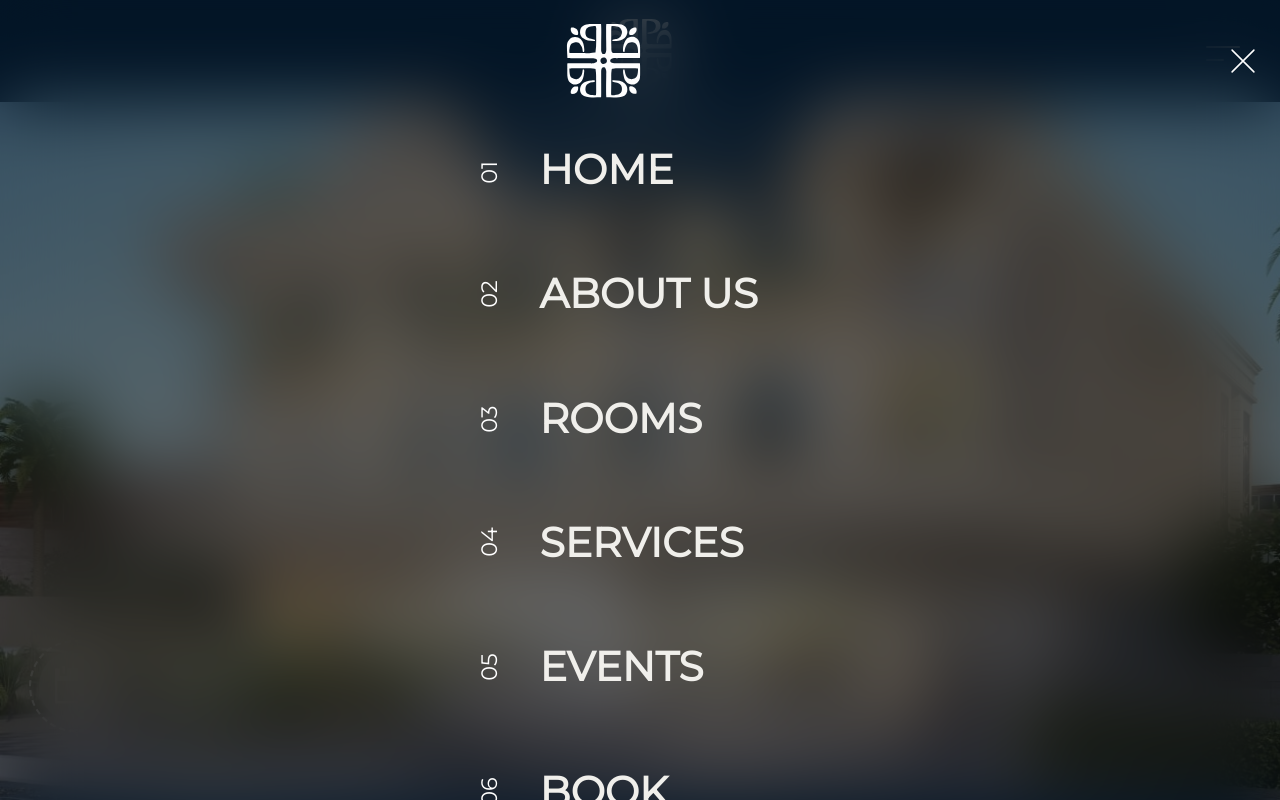
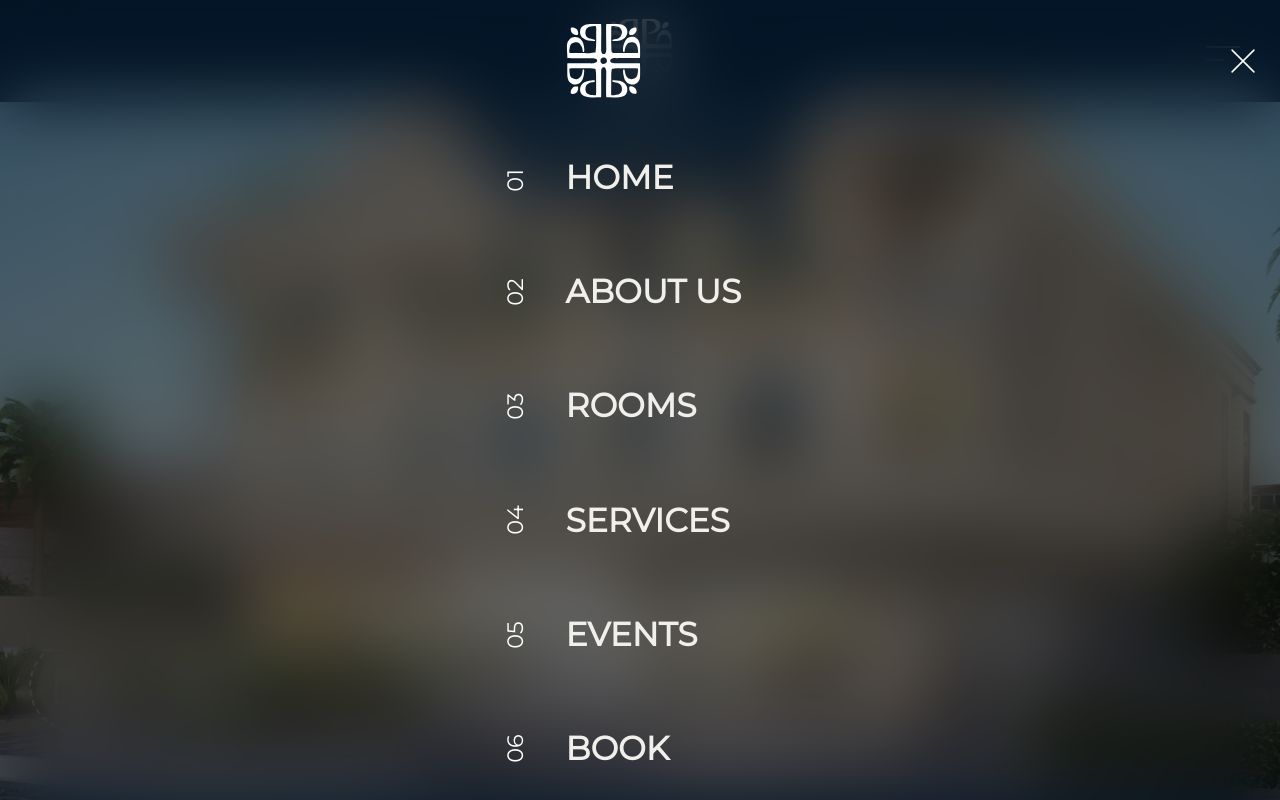
Before and after one commit to HotelPrakhyat/prakhyat-client, a React (Create React App) app: page / in a window 1280 px wide. Both pictures are taken after a click on the picture 1223 px from the left and 53 px from the top of the page. Shown: the top 800 px of the page. Built offline with nearby package versions, Linux system fonts and the light colour scheme; a web font is replaced by a local one.

Commit message:
some changes on sidebar css

```diff
--- a/src/components/Sidebar/Sidebar.module.scss
+++ b/src/components/Sidebar/Sidebar.module.scss
@@ -14,7 +14,7 @@
         display: flex;
         flex-direction: column;
         align-items: center;
-
+        margin-top: 1vw;
         p {
             margin: 0;
             margin: calc(1.4rem + 1vw) 0px;
@@ -44,7 +44,7 @@
             margin-left: 2rem;
             color: #F0EFEB;
             font-family: 'Montserrat';
-            font-size: calc(2rem + .7vw);
+            font-size: calc(1.5rem + .7vw);
             font-style: normal;
             font-weight: 600;
             line-height: normal;
```
